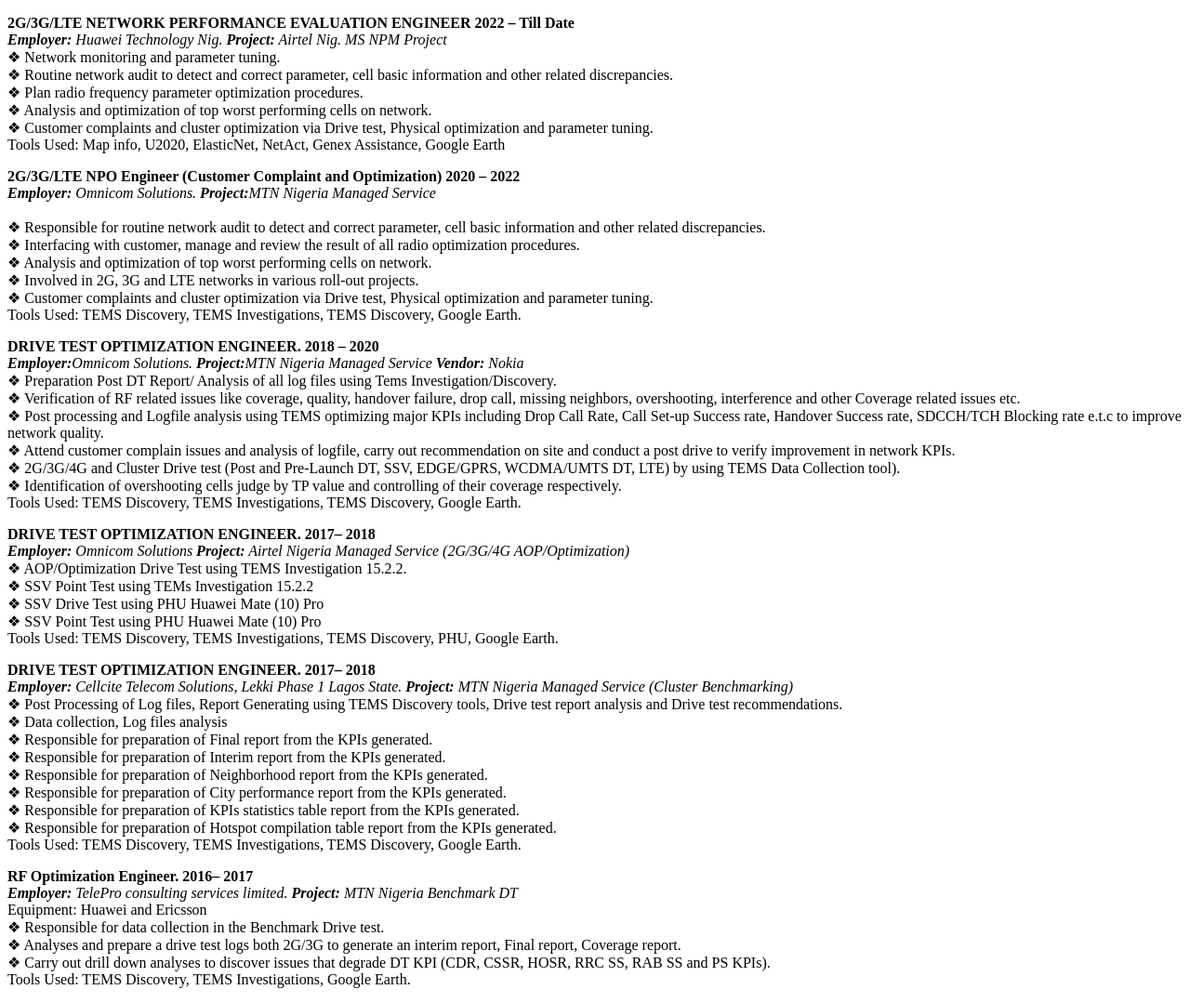
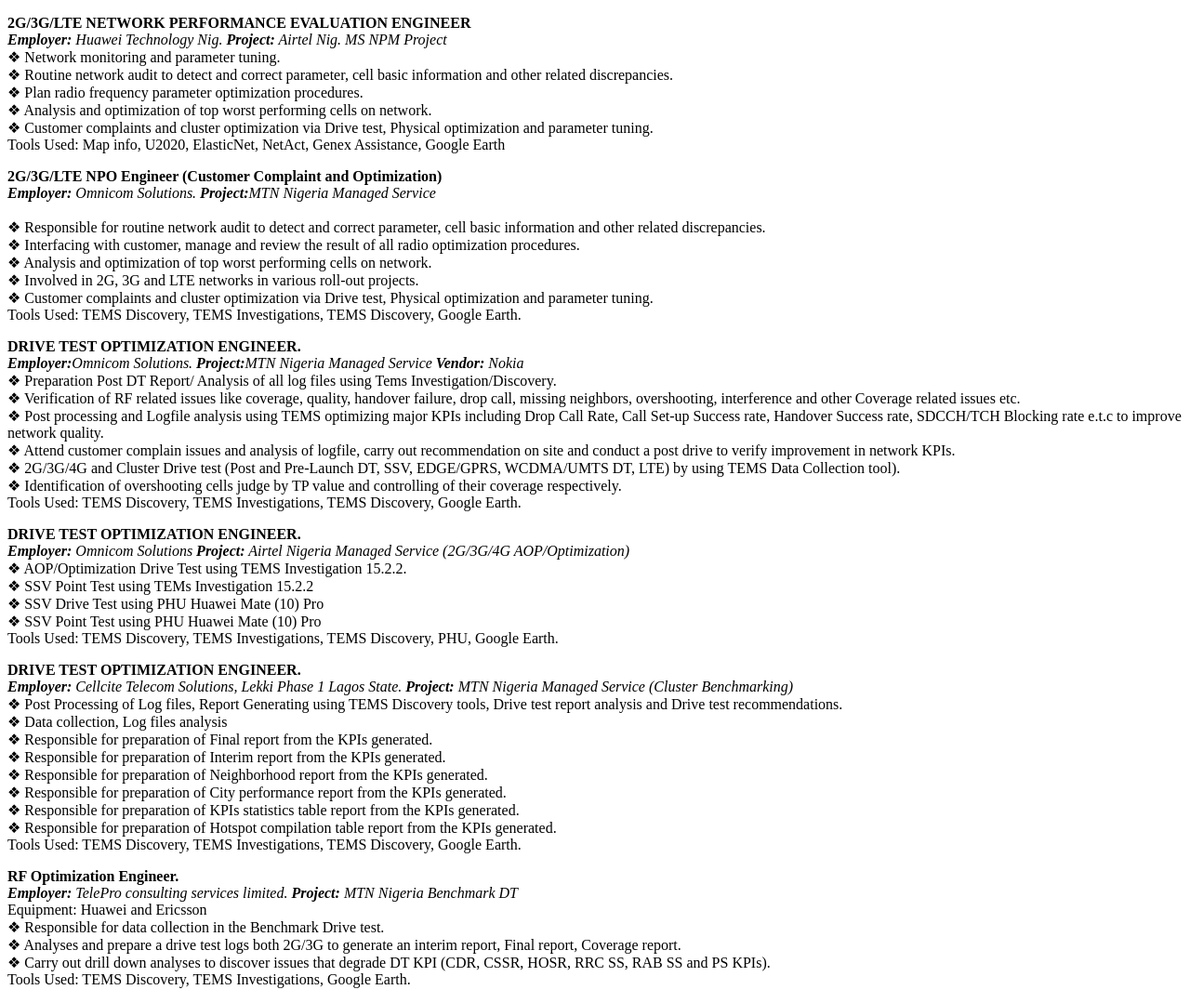
Before and after one commit to Jaybest01/jaycv.github.io, a plain HTML site: page Professionality.html in a window 1280 px wide. Shown: the whole page at 93% size. Drawn offline with Linux system fonts and the light colour scheme.

Commit message:
Update Professionality.html

```diff
--- a/Professionality.html
+++ b/Professionality.html
@@ -7,7 +7,7 @@
     <title>Professional</title>
 </head>
 <body>
-        <b><p>2G/3G/LTE NETWORK PERFORMANCE EVALUATION ENGINEER 2022 – Till Date</b>
+        <b><p>2G/3G/LTE NETWORK PERFORMANCE EVALUATION ENGINEER </b>
         <br><em><strong>Employer:</strong> Huawei Technology Nig. <strong>Project:</strong> Airtel Nig. MS NPM Project</em>
 
         <br>❖ Network monitoring and parameter tuning.
@@ -17,7 +17,7 @@
         <br>❖ Customer complaints and cluster optimization via Drive test, Physical optimization and parameter tuning.
         <br> Tools Used: Map info, U2020, ElasticNet, NetAct, Genex Assistance, Google Earth</p>
 
-        <b><p>2G/3G/LTE NPO Engineer (Customer Complaint and Optimization) 2020 – 2022</b>
+        <b><p>2G/3G/LTE NPO Engineer (Customer Complaint and Optimization)</b>
         <br><em><strong> Employer: </strong>Omnicom Solutions. <strong>Project:</strong>MTN Nigeria Managed Service</em>
         <br>
         <br>❖ Responsible for routine network audit to detect and correct parameter, cell basic information and other related
@@ -28,7 +28,7 @@
         <br>❖ Customer complaints and cluster optimization via Drive test, Physical optimization and parameter tuning.
         <br> Tools Used: TEMS Discovery, TEMS Investigations, TEMS Discovery, Google Earth.</p>
 
-        <b><P> DRIVE TEST OPTIMIZATION ENGINEER. 2018 – 2020</b>
+        <b><P> DRIVE TEST OPTIMIZATION ENGINEER.</b>
         <br> <em><strong>Employer:</strong>Omnicom Solutions. <strong>Project:</strong>MTN Nigeria Managed Service
         <strong>Vendor:</strong> Nokia </em>
         <br>❖ Preparation Post DT Report/ Analysis of all log files using Tems Investigation/Discovery.
@@ -43,7 +43,7 @@
         <br>❖ Identification of overshooting cells judge by TP value and controlling of their coverage respectively.
         <br> Tools Used: TEMS Discovery, TEMS Investigations, TEMS Discovery, Google Earth.</P>
 
-        <b><P>DRIVE TEST OPTIMIZATION ENGINEER. 2017– 2018</b>
+        <b><P>DRIVE TEST OPTIMIZATION ENGINEER.</b>
         <br><em><strong>Employer:</strong> Omnicom Solutions <strong>Project:</strong> Airtel Nigeria Managed Service (2G/3G/4G AOP/Optimization)</em>
         <br>❖ AOP/Optimization Drive Test using TEMS Investigation 15.2.2.
         <br>❖ SSV Point Test using TEMs Investigation 15.2.2
@@ -51,7 +51,7 @@
         <br>❖ SSV Point Test using PHU Huawei Mate (10) Pro
         <br> Tools Used: TEMS Discovery, TEMS Investigations, TEMS Discovery, PHU, Google Earth.</P>
 
-        <b><P>DRIVE TEST OPTIMIZATION ENGINEER. 2017– 2018</b>
+        <b><P>DRIVE TEST OPTIMIZATION ENGINEER.</b>
         <br> <em><strong>Employer: </strong>Cellcite Telecom Solutions, Lekki Phase 1 Lagos State. <strong>Project:</strong> MTN Nigeria Managed Service (Cluster Benchmarking)</em>
          <br>❖ Post Processing of Log files, Report Generating using TEMS Discovery tools, Drive test report analysis and Drive test
         recommendations.
@@ -64,7 +64,7 @@
         <br>❖ Responsible for preparation of Hotspot compilation table report from the KPIs generated.
         <br> Tools Used: TEMS Discovery, TEMS Investigations, TEMS Discovery, Google Earth.</P>
 
-        <b><P>RF Optimization Engineer. 2016– 2017</b>
+        <b><P>RF Optimization Engineer.</b>
         <br> <em><strong>Employer:</strong> TelePro consulting services limited. <strong>Project:</strong> MTN Nigeria Benchmark DT</em>
         <br>Equipment: Huawei and Ericsson
         <br>❖ Responsible for data collection in the Benchmark Drive test.
```
